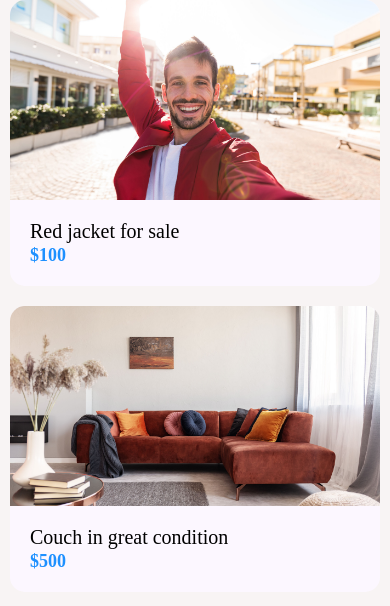
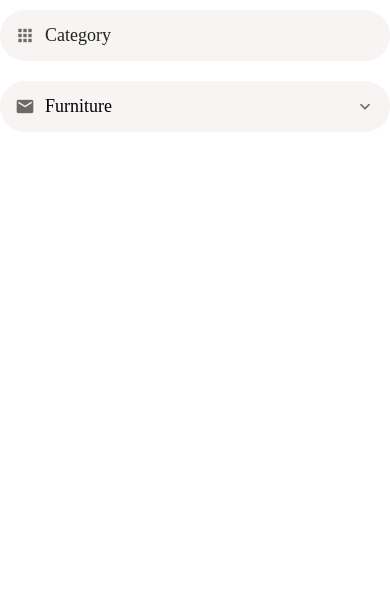
Before and after one commit to shashikaxp/nova, a React Native app: screen / in a window 390 px wide. Shown: the top 606 px of the page. Built offline with nearby package versions, Linux system fonts and the light colour scheme.

Commit message:
add picker component

```diff
--- a/App.tsx
+++ b/App.tsx
@@ -1,9 +1,28 @@
-import React from 'react';
+import React, { useState } from "react";
 
-import ListingScreem from "./app/screens/ListingScreen";
+import AppTextInput from "./app/components/AppTextInput";
+import AppPicker from "./app/components/AppPicker";
+import Screen from "./app/components/Screen";
 
 export default function App() {
+  const categories = [
+    { label: "Furniture", value: 1 },
+    { label: "Cloth", value: 2 },
+    { label: "Vehicle", value: 3 },
+  ];
+
+  let [category, setCategory] = useState(categories[0]);
+
   return (
-    <ListingScreem />
+    <Screen>
+      <AppTextInput icon="apps" placeholder="Category" />
+      <AppPicker
+        items={categories}
+        selectedItem={category}
+        onSelectedItem={setCategory}
+        icon="email"
+        placeholder="Email"
+      />
+    </Screen>
   );
 }
--- /dev/null
+++ b/app/components/AppPicker.tsx
@@ -0,0 +1,94 @@
+import React, { useState } from "react";
+import {
+  StyleSheet,
+  View,
+  TouchableWithoutFeedback,
+  Modal,
+  Button,
+  FlatList,
+} from "react-native";
+import { MaterialCommunityIcons } from "@expo/vector-icons";
+
+import colors from "./../config/colors";
+import PickerComponent from "./PickerComponent";
+import AppText from "./AppText";
+import Screen from "./Screen";
+
+interface Props {
+  icon?: string;
+  placeholder: string;
+  items: Array<any>;
+  selectedItem: any;
+  onSelectedItem: (item: any) => void;
+}
+
+const AppPicker: React.FC<Props> = ({
+  icon,
+  items,
+  onSelectedItem,
+  placeholder,
+  selectedItem,
+}) => {
+  let [isModalOpen, setIsModalOpen] = useState(false);
+
+  return (
+    <>
+      <TouchableWithoutFeedback onPress={() => setIsModalOpen(true)}>
+        <View style={styles.container}>
+          {icon && (
+            <MaterialCommunityIcons
+              style={styles.icon}
+              color={colors.medium}
+              name={icon}
+              size={20}
+            />
+          )}
+          <AppText style={styles.text}>
+            {selectedItem ? selectedItem.label : placeholder}
+          </AppText>
+          <MaterialCommunityIcons
+            color={colors.medium}
+            name="chevron-down"
+            size={20}
+          />
+        </View>
+      </TouchableWithoutFeedback>
+      <Modal visible={isModalOpen} animationType="slide">
+        <Screen>
+          <Button title="Close" onPress={() => setIsModalOpen(false)} />
+          <FlatList
+            data={items}
+            keyExtractor={(item) => item.value.toString()}
+            renderItem={({ item }) => (
+              <PickerComponent
+                label={item.label}
+                onPress={() => {
+                  onSelectedItem(item);
+                  setIsModalOpen(false);
+                }}
+              />
+            )}
+          ></FlatList>
+        </Screen>
+      </Modal>
+    </>
+  );
+};
+
+const styles = StyleSheet.create({
+  container: {
+    borderRadius: 25,
+    padding: 15,
+    backgroundColor: colors.light,
+    flexDirection: "row",
+    marginVertical: 10,
+  },
+  icon: {
+    marginRight: 10,
+  },
+  text: {
+    flex: 1,
+  },
+});
+
+export default AppPicker;
--- /dev/null
+++ b/app/components/AppTextInput.tsx
@@ -0,0 +1,34 @@
+import React from 'react';
+import { StyleSheet, View, TextInput, TextInputProps } from 'react-native';
+import {MaterialCommunityIcons} from "@expo/vector-icons";
+
+import colors from "./../config/colors";
+import defaultStyles from "./../config/defaultStyles";
+
+interface Props extends TextInputProps  {
+  icon?: string
+}
+
+const AppTextInput: React.FC<Props> = ({icon, ...otherProps}) => {
+  return (
+    <View style={styles.container}>
+      {icon && <MaterialCommunityIcons style={styles.icon} color={colors.medium}  name={icon} size={20} />}
+      <TextInput style={defaultStyles.text} {...otherProps}/>
+    </View>
+  );
+}
+
+const styles = StyleSheet.create({
+  container: {
+    borderRadius: 25,
+    padding: 15,
+    backgroundColor: colors.light,
+    flexDirection: "row",
+    marginVertical: 10
+  },
+  icon: {
+    marginRight: 10
+  }
+})
+
+export default AppTextInput;
--- a/app/components/ListItem.tsx
+++ b/app/components/ListItem.tsx
@@ -19,7 +19,7 @@ const ListItem: React.FC<Props> = ({ title, subtitle, image, IconComponent, onPr
     <Swipeable
       renderRightActions={() => <ListItemDeleteAction onPress={onPress} />}
     >
-      <TouchableHighlight underlayColor={colors.lightGray} onPress={onPress}>
+      <TouchableHighlight underlayColor={colors.light} onPress={onPress}>
         <View style={styles.itemWrapper}>
           {IconComponent}
           {image && <Image style={styles.image} source={image} />}
--- a/app/components/ListItemSeperator.tsx
+++ b/app/components/ListItemSeperator.tsx
@@ -12,7 +12,7 @@ const ListItemSeperator: React.FC = () => {
 const styles = StyleSheet.create({
   seperator: {
     height: 1,
-    backgroundColor: colors.lightGray,
+    backgroundColor: colors.light,
     width: "100%"
   }
 })
--- /dev/null
+++ b/app/components/PickerComponent.tsx
@@ -0,0 +1,24 @@
+import React from "react";
+import { StyleSheet, TouchableOpacity } from "react-native";
+import AppText from "./AppText";
+
+interface Props {
+  label: string;
+  onPress: () => void;
+}
+
+const PickerComponent: React.FC<Props> = ({ label, onPress }) => {
+  return (
+    <TouchableOpacity onPress={onPress}>
+      <AppText style={styles.text}>{label}</AppText>
+    </TouchableOpacity>
+  );
+};
+
+const styles = StyleSheet.create({
+  text: {
+    padding: 10,
+  },
+});
+
+export default PickerComponent;
--- a/app/config/colors.ts
+++ b/app/config/colors.ts
@@ -12,6 +12,6 @@ export default {
   "black": "#1f271bff",
   "white": "#fcf7ffff",
   "medium": "#6e6969",
-  "lightGray": "#f8f4f4",
+  "light": "#f8f4f4",
   "danger": "#ff5252"
 }
--- /dev/null
+++ b/app/config/defaultStyles.ts
@@ -0,0 +1,11 @@
+import { Platform } from 'react-native'
+
+import colors from "./colors";
+
+export default {
+  text: {
+    fontSize: 18,
+    fontFamily: Platform.OS === 'android' ? "Roboto" : "Avenir",
+    color: colors.black
+  }
+}
```
